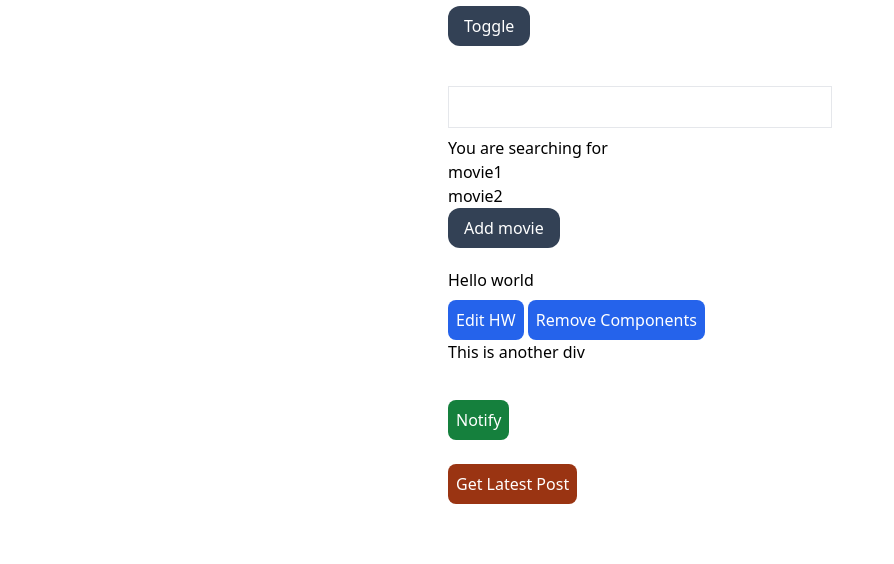
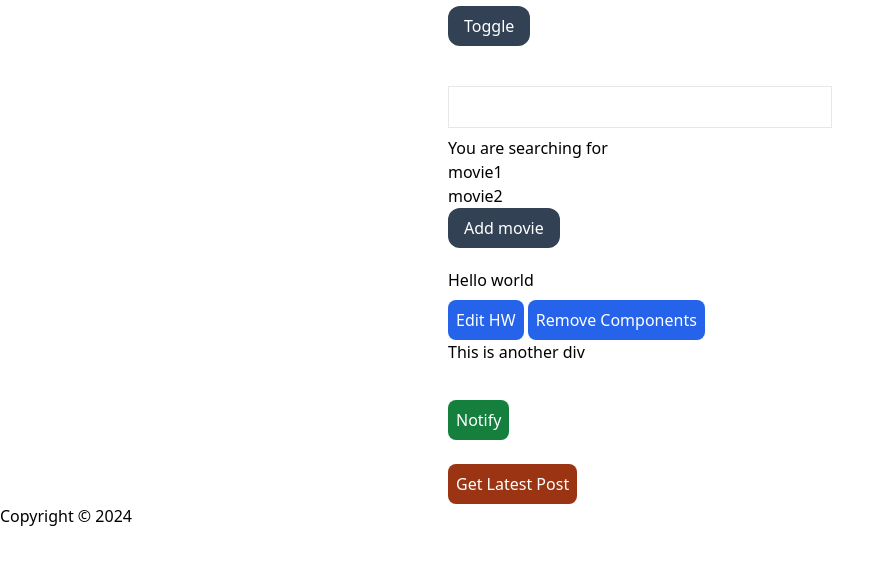
Before and after one commit to Mike-Jagger/htmx-experiments, a plain HTML site: page alpin-js/index.html in a window 1280 px wide. Shown: the part 82-646 px from the top of the page, without its empty margins (0-894 px from the left). Drawn offline with nearby package versions, Linux system fonts and the light colour scheme.

Commit message:
Creating separate component

```diff
--- a/alpin-js/index.html
+++ b/alpin-js/index.html
@@ -118,6 +118,13 @@
 				</button>
 			</div>
 		</div>
+
+		<footer x-data="">
+			<p>
+				Copyright &copy; <span x-text="new Date().getFullYear()"></span>
+			</p>
+		</footer>
+
 		<script>
 			function getLatestMovie(movies) {
 				console.log(movies.slice(-1).pop());
```
